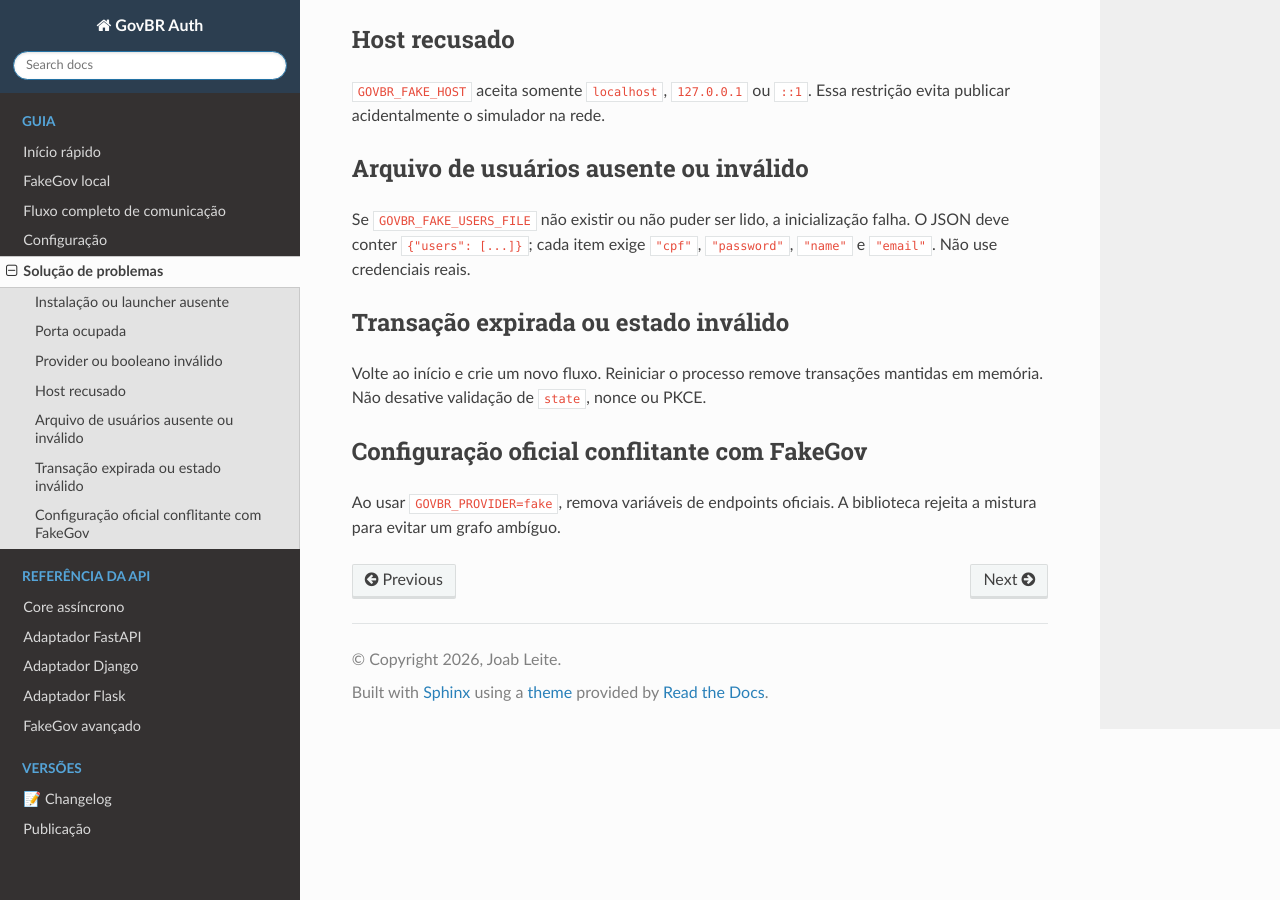
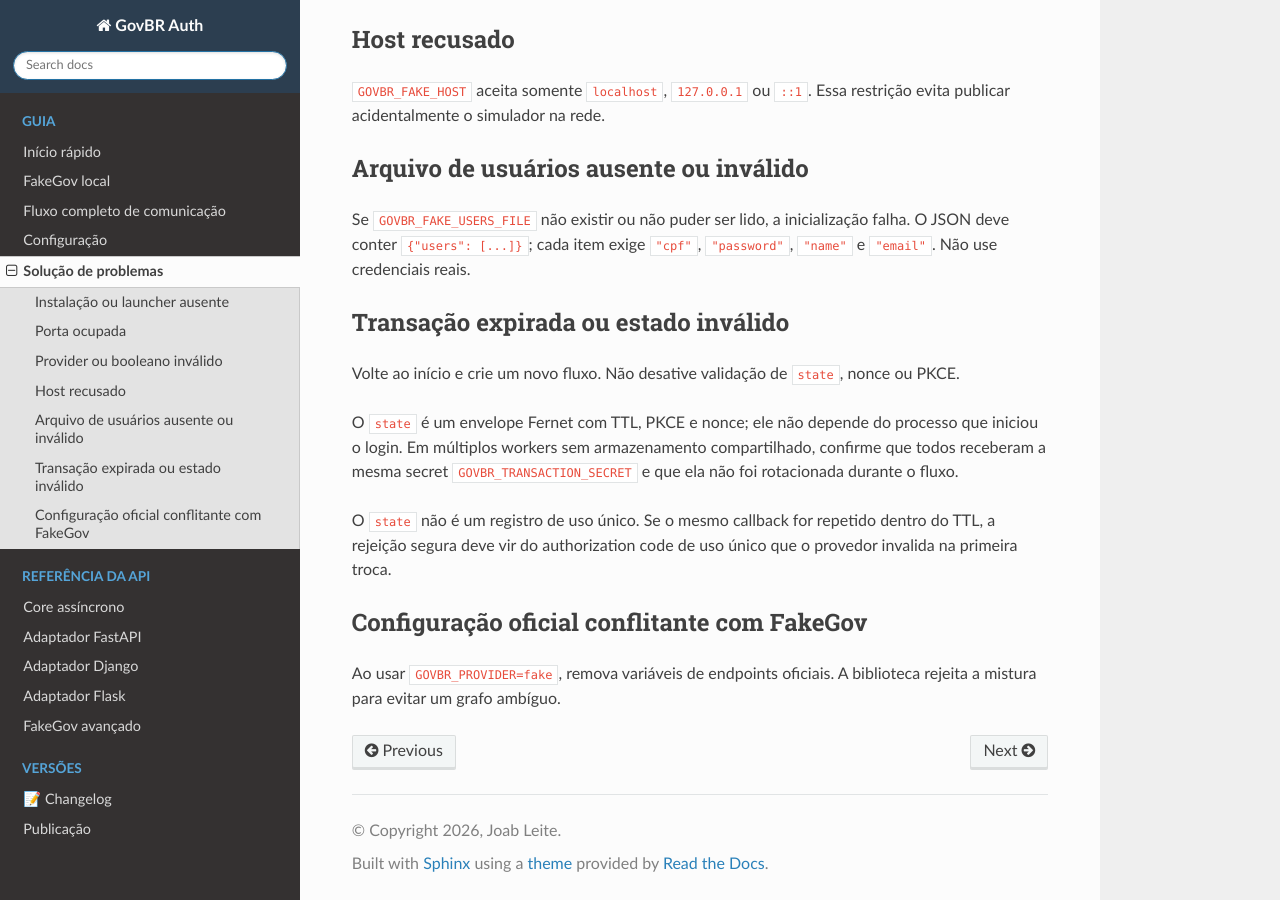
Before and after one commit to cereja-project/govbr_auth, a Sphinx documentation site: the page built from docs/guide/troubleshooting.rst, in a window 1280 px wide and 900 px high, scrolled down 583 px. Built offline with Sphinx 7.4.7 and the Read the Docs theme 3.1.0, drawn with Linux system fonts in a browser that asks for light colours.

Commit message:
docs(core): highlight stateless OAuth transactions

```diff
--- a/docs/api/core.rst
+++ b/docs/api/core.rst
@@ -20,7 +20,9 @@ Cliente e autorização
 Transações e validação
 ----------------------
 
-.. autoclass:: govbr_auth.core.InMemoryTransactionStore
+.. autoclass:: govbr_auth.core.EncryptedTransactionCodec
+
+.. autoclass:: govbr_auth.core.TransactionCodec
 
 .. autoclass:: govbr_auth.core.IdTokenValidator
 
--- a/docs/guide/troubleshooting.rst
+++ b/docs/guide/troubleshooting.rst
@@ -39,8 +39,17 @@ falha. O JSON deve conter ``{"users": [...]}``; cada item exige ``"cpf"``,
 Transação expirada ou estado inválido
 -------------------------------------
 
-Volte ao início e crie um novo fluxo. Reiniciar o processo remove transações
-mantidas em memória. Não desative validação de ``state``, nonce ou PKCE.
+Volte ao início e crie um novo fluxo. Não desative validação de ``state``,
+nonce ou PKCE.
+
+O ``state`` é um envelope Fernet com TTL, PKCE e nonce; ele não depende do
+processo que iniciou o login. Em múltiplos workers sem armazenamento
+compartilhado, confirme que todos receberam a mesma secret
+``GOVBR_TRANSACTION_SECRET`` e que ela não foi rotacionada durante o fluxo.
+
+O ``state`` não é um registro de uso único. Se o mesmo callback for repetido
+dentro do TTL, a rejeição segura deve vir do authorization code de uso único
+que o provedor invalida na primeira troca.
 
 Configuração oficial conflitante com FakeGov
 ---------------------------------------------
--- a/docs/index.rst
+++ b/docs/index.rst
@@ -7,6 +7,12 @@ Flask, usando OAuth 2.0, PKCE e OpenID Connect. O cliente valida ``state``, toke
 
 O núcleo de composição é neutro de framework. Os adapters são instalados por
 extras e se acoplam à aplicação hospedeira.
+
+As transações OAuth são stateless: múltiplos workers processam callbacks sem
+armazenamento compartilhado quando recebem a mesma secret
+``GOVBR_TRANSACTION_SECRET``. O envelope Fernet tem TTL e carrega os vínculos
+de PKCE e nonce. O ``state`` não é um registro de uso único; o replay é
+rejeitado pelo authorization code de uso único no provedor.
 
 .. image:: media/fakegov-flow.svg
    :alt: Jornada local do FakeGov, da instalação ao callback autenticado.
```
Also changed, not shown: CHANGELOG.md (+2 -0 lines), README.md (+13 -2 lines), docs/guide/configuration.rst (+10 -0 lines), docs/guide/quick-start.rst (+10 -0 lines), docs/media/authentication-sequence.svg, 2 other files.
